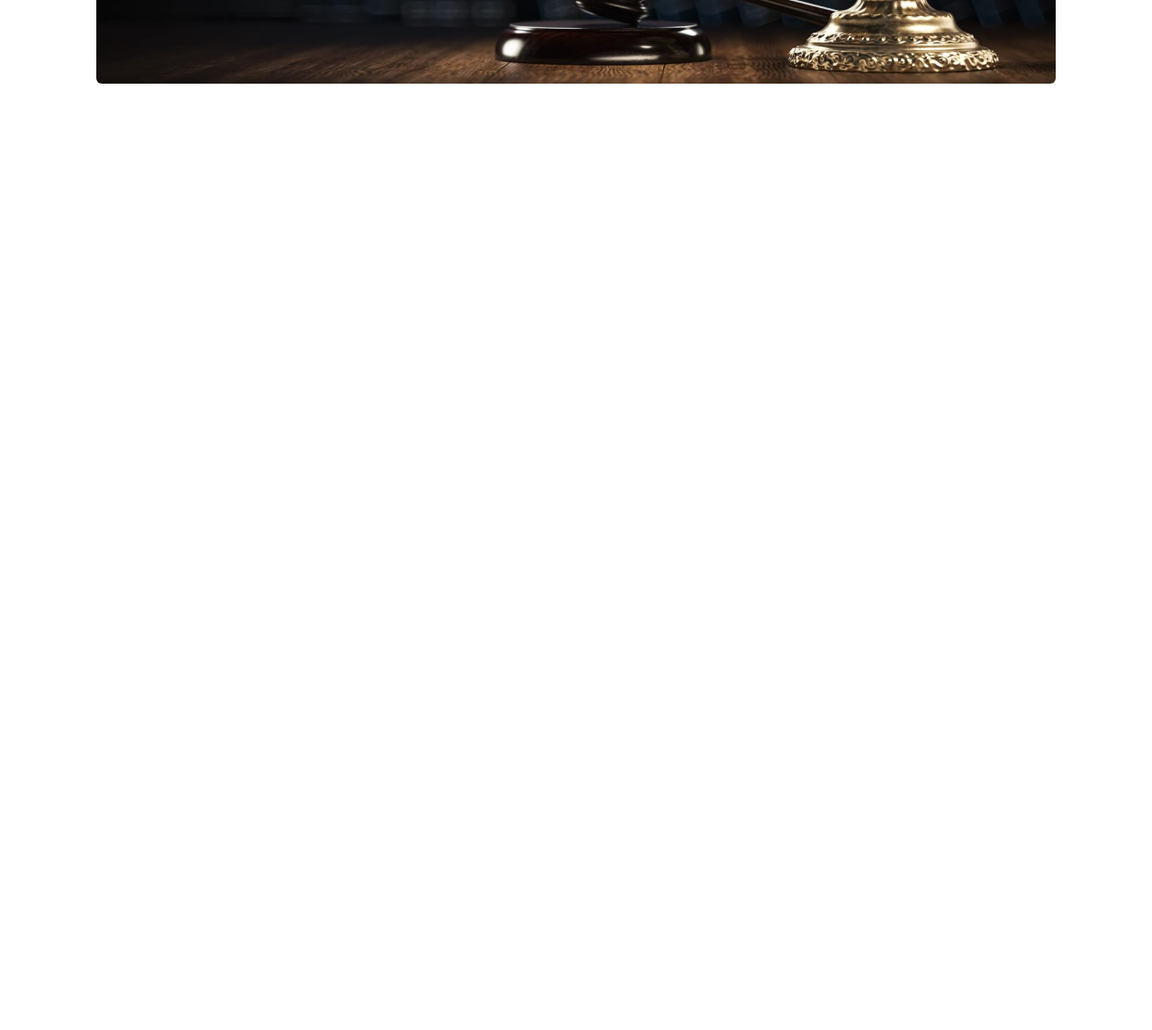
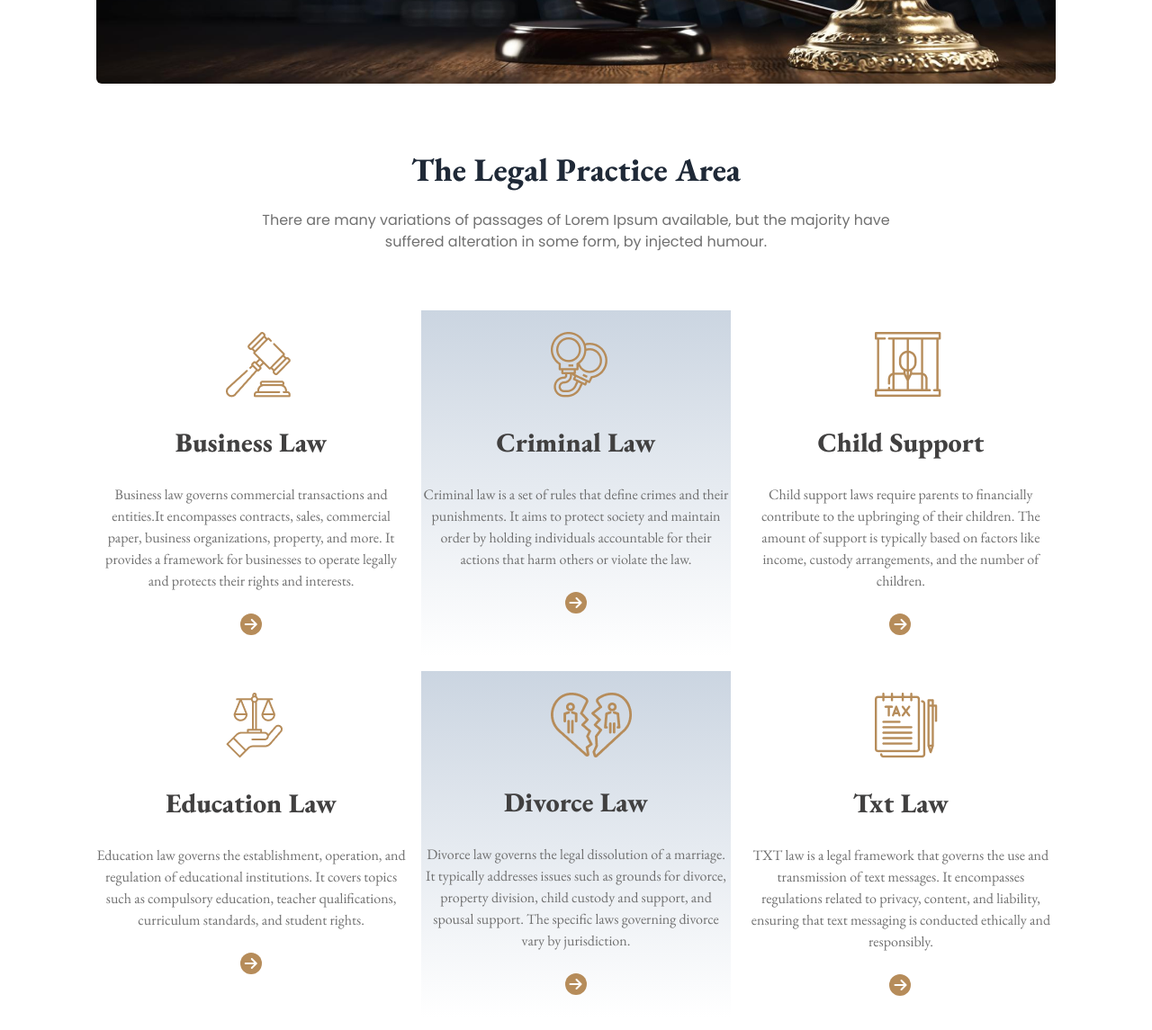
Before and after one commit to Nazmulshuvo123/legal-solution, a plain HTML site: page index.html in a window 1280 px wide. Shown: the part 531-1676 px from the top of the page at 90% size. Before the commit the page ends 800 px from the top, so only its background shows below. Drawn offline with nearby package versions, Linux system fonts and the light colour scheme.

Commit message:
added law section and design it

```diff
--- a/index.html
+++ b/index.html
@@ -77,7 +77,7 @@
                 <p class="poppins font-normal text-base text-[#E7E7E7] text-center pt-6 pb-8">There are many variations of passages of Lorem  Ipsum available, but the majority <br> have suffered alteration in some form, by injected humour.</p>
                 <div class="flex justify-center space-x-3 pb-24">
                   <input class="w-[450px] rounded-lg" type="text" placeholder="  Search Your Services">
-                  <button class="poppins btn bg-[#B68C5A] text-white font-bold text-base">Search</button>
+                  <button class="poppins btn bg-[#B68C5A] text-white font-bold text-base border-none">Search</button>
                 </div>
              </div>
 
@@ -86,6 +86,67 @@
     </header>
 
     <main>
+      <!-- Legal Practice Area -->
+       <section class="pt-8 pb-9">
+        <div class="container w-10/12 mx-auto">
+          <!-- Title dev -->
+           <div>
+            <h3 class="garamond font-extrabold text-4xl text-[Dark 02] text-center pb-6 pt-5">The Legal Practice Area</h3>
+            <p class="poppins font-normal text-base text-[#707070] text-center pb-16">There are many variations of passages of Lorem Ipsum available, but the majority have <br> suffered alteration in some form, by injected humour.</p>
+           </div>
+           <!-- Card section -->
+           <div class="grid grid-cols-1 lg:grid-cols-3 gap-4">
+
+            <!-- Card one -->
+            <div class="pt-6 pb-6">
+              <img class="pl-36 pb-8" src="./images/business.png" alt="">
+              <h4 class="font-extrabold text-center text-3xl text-[#414040] garamond pb-7">Business Law</h4>
+              <p class="font-normal text-center text-base text-[#707070] garamond pb-6">Business law governs commercial transactions and entities.It encompasses contracts, sales, commercial paper, business organizations, property, and more. It provides a framework for businesses to operate legally and protects  their rights and interests.</p>
+              <i class="fa-solid fa-arrow-right bg-[#B68C5A] text-white text-center rounded-full w-6 h-6 pt-1 ml-40"></i>
+            </div>
+
+            <!-- Card Two-->
+             <div class=" bg-gradient-to-b from-slate-300 to-slate- pt-6 pb-6">
+              <img class="pl-36 pb-8" src="./images/criminal.png" alt="">
+              <h4 class="font-extrabold text-center text-3xl text-[#414040] garamond pb-7">Criminal Law</h4>
+              <p class="font-normal text-center text-base text-[#707070] garamond pb-6">Criminal law is a set of rules that define crimes and their punishments. It aims to protect society and  maintain order by holding individuals accountable for their actions that harm others or violate the law.</p>
+              <i class="fa-solid fa-arrow-right bg-[#B68C5A] text-white text-center rounded-full w-6 h-6 pt-1 ml-40"></i>
+            </div>
+            <!-- Card Three -->
+            <div class="pt-6 pb-6">
+              <img class="pl-36 pb-8" src="./images/child.png" alt="">
+              <h4 class="font-extrabold text-center text-3xl text-[#414040] garamond pb-7">Child Support</h4>
+              <p class="font-normal text-center text-base text-[#707070] garamond pb-6">Child support laws require parents to financially contribute to the upbringing of their children. The amount of support is typically based on factors like income, custody arrangements, and the number of children.</p>
+              <i class="fa-solid fa-arrow-right bg-[#B68C5A] text-white text-center rounded-full w-6 h-6 pt-1 ml-40"></i>
+            </div>
+
+             <!-- Card four -->
+             <div class="pt-6 pb-6">
+              <img class="pl-36 pb-8" src="./images/education.png" alt="">
+              <h4 class="font-extrabold text-center text-3xl text-[#414040] garamond pb-7">Education Law</h4>
+              <p class="font-normal text-center text-base text-[#707070] garamond pb-6">Education law governs the establishment, operation, and regulation of educational institutions. It covers topics such as compulsory education, teacher qualifications, curriculum standards, and student rights.</p>
+              <i class="fa-solid fa-arrow-right bg-[#B68C5A] text-white text-center rounded-full w-6 h-6 pt-1 ml-40"></i>
+            </div>
+
+            <!-- Card five-->
+             <div class=" bg-gradient-to-b from-slate-300 to-slate- pt-6 pb-6">
+              <img class="pl-36 pb-8" src="./images/divorce.png" alt="">
+              <h4 class="font-extrabold text-center text-3xl text-[#414040] garamond pb-7">Divorce Law</h4>
+              <p class="font-normal text-center text-base text-[#707070] garamond pb-6">Divorce law governs the legal dissolution of a marriage. It typically addresses issues such as grounds for divorce, property division, child custody and support, and spousal support. The specific laws governing divorce vary by jurisdiction.</p>
+              <i class="fa-solid fa-arrow-right bg-[#B68C5A] text-white text-center rounded-full w-6 h-6 pt-1 ml-40"></i>
+            </div>
+            <!-- Card six -->
+            <div class="pt-6 pb-6">
+              <img class="pl-36 pb-8" src="./images/tax.png" alt="">
+              <h4 class="font-extrabold text-center text-3xl text-[#414040] garamond pb-7">Txt Law</h4>
+              <p class="font-normal text-center text-base text-[#707070] garamond pb-6">TXT law is a legal framework that governs the use and transmission of text messages. It encompasses regulations related to privacy, content, and liability, ensuring that text messaging is conducted ethically and responsibly.</p>
+              <i class="fa-solid fa-arrow-right bg-[#B68C5A] text-white text-center rounded-full w-6 h-6 pt-1 ml-40"></i>
+            </div>
+
+           </div>
+        </div>
+
+       </section>
 
     </main>
 
```
